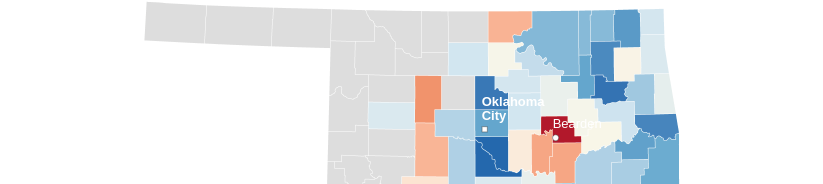
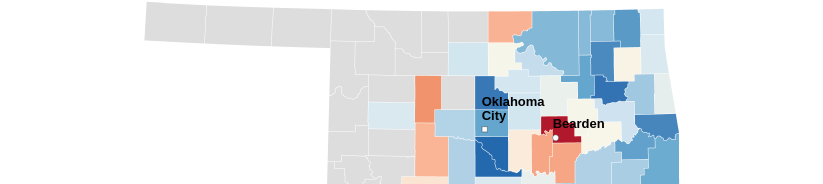
Before and after one commit to alliekrugman/ok-stomach-cancer, a plain HTML site: page index.html in a window 1280 px wide. Shown: the part 1151-1335 px from the top of the page, without its empty margins (228-1051 px from the left). Drawn offline with Linux system fonts and the light colour scheme.

Commit message:
Update index.html

```diff
--- a/index.html
+++ b/index.html
@@ -85,7 +85,7 @@
 		line-height:16px;
 		height:16px;
 		font-size:13px;
-		color:rgb(255,255,255);
+		color:rgb(0,0,0);
 	}
 	#g-Mekro-wide-disparities-in-stomach-cancer-across-oklahoma-rgb-Artboard_1 .g-pstyle4 {
 		line-height:16px;
@@ -130,7 +130,7 @@
 			<p class="g-pstyle3">City</p>
 		</div>
 		<div id="g-ai0-8" class="g-exportSvg g-aiAbs g-aiPointText" style="top:56.7821%;margin-top:-9.2px;left:73.4391%;width:71px;">
-			<p class="g-pstyle4">Bearden</p>
+			<p class="g-pstyle3">Bearden</p>
 		</div>
 		<div id="g-ai0-9" class="g-exportSvg g-aiAbs g-aiPointText" style="top:97.5191%;margin-top:-7.5px;left:0%;width:46px;">
 			<p class="g-pstyle5">Map:</p>
```
